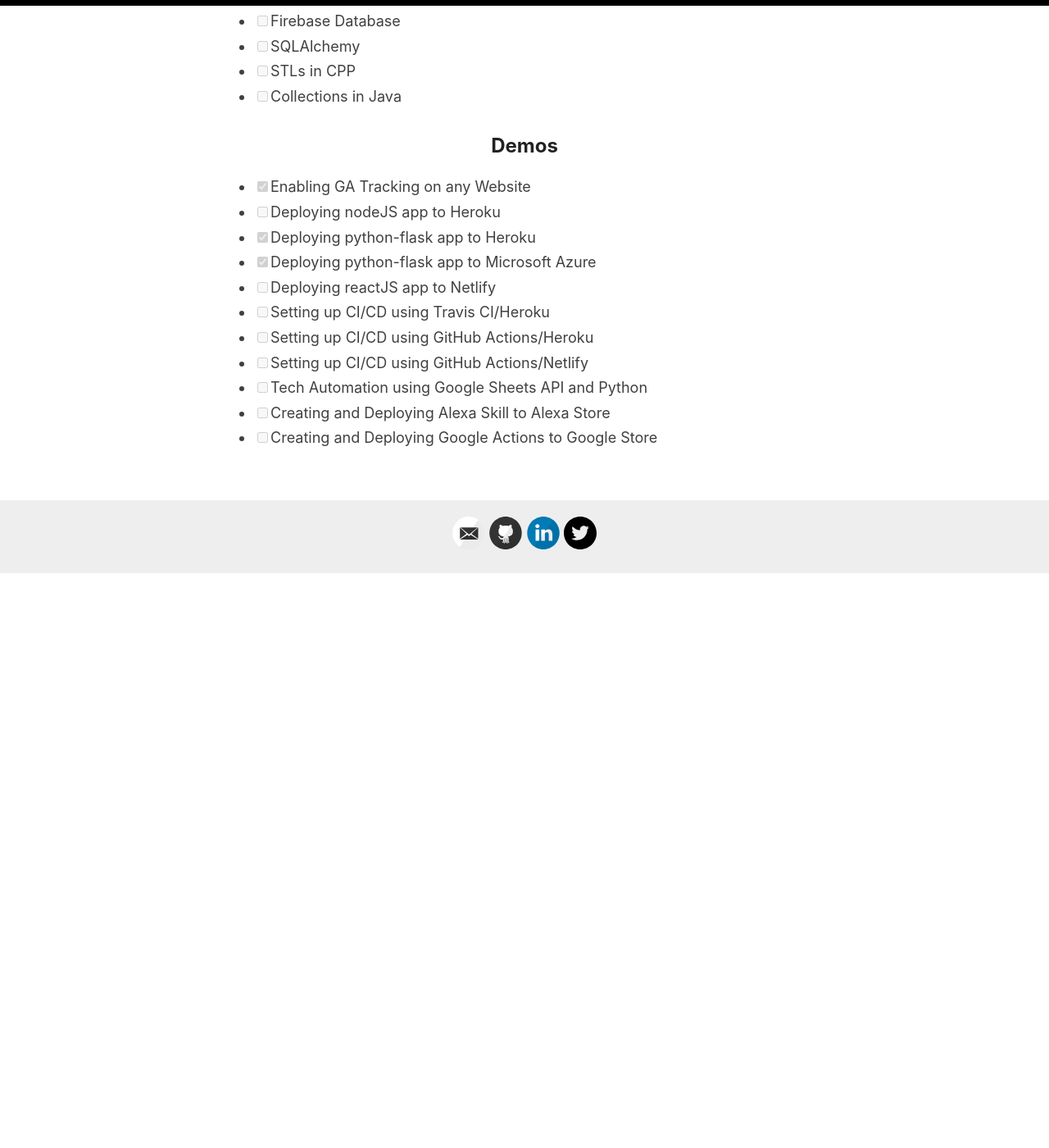
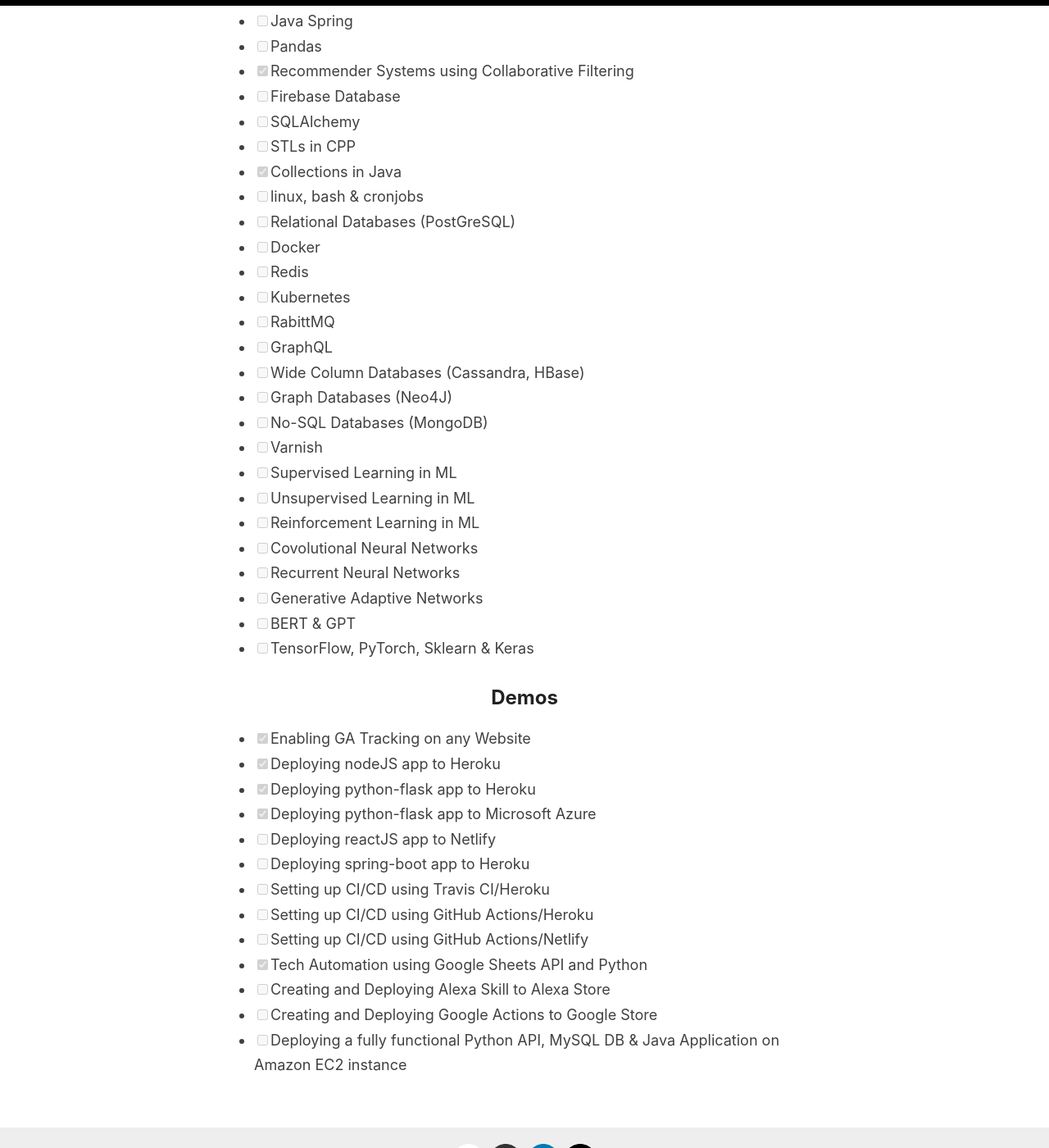
Before and after one commit to jaykay12/tech, a Jekyll site: the page built from _pages/about.md, in a window 1280 px wide and 1400 px high, scrolled down 1044 px. Shown: the whole window at 82% size. Built offline with Jekyll 4.4.1, drawn with Linux system fonts in a browser that asks for light colours; before the commit the page ends 1744 px from its top, so only the background shows below that; some of the changed text lies outside the part shown.

Commit message:
Initiated WebRTC, Added info about servers

```diff
--- a/_pages/about.md
+++ b/_pages/about.md
@@ -9,7 +9,8 @@
 ## Short Tutorials
 
 - [ ] JavaScript
-- [ ] Core Java
+- [x] Core Java
+- [x] Advanced Java
 - [ ] CPP
 - [ ] Python
 - [ ] MySQL
@@ -19,8 +20,10 @@
 - [ ] WebRTC
 - [ ] Test-driven development in JS using ChaiJS and mochaJS
 - [ ] Test-driven development in Python using unittest
-- [ ] WebPacks(NPM,Yarn,Babel)
-- [ ] REST APIs
+- [ ] Test-driven development in Java using JUnit
+- [ ] WebPacks in JavaScript (NPM, Yarn, Babel)
+- [ ] Build tools in Java (Maven, Gradle)
+- [x] REST APIs
 - [ ] nodeJS
 - [ ] WebSockets
 - [ ] Microservices
@@ -29,25 +32,46 @@
 - [ ] reactJS (React Hooks)
 - [ ] Apache SolR
 - [x] OAuth
-- [ ] Spring Boot
+- [x] Spring Boot
 - [ ] Java Spring
 - [ ] Pandas
-- [ ] Recommender Systems using Collaborative Filtering
+- [x] Recommender Systems using Collaborative Filtering
 - [ ] Firebase Database
 - [ ] SQLAlchemy
 - [ ] STLs in CPP
-- [ ] Collections in Java
+- [x] Collections in Java
+- [ ] linux, bash & cronjobs
+- [ ] Relational Databases (PostGreSQL)
+- [ ] Docker
+- [ ] Redis
+- [ ] Kubernetes
+- [ ] RabittMQ
+- [ ] GraphQL
+- [ ] Wide Column Databases (Cassandra, HBase)
+- [ ] Graph Databases (Neo4J)
+- [ ] No-SQL Databases (MongoDB)
+- [ ] Varnish
+- [ ] Supervised Learning in ML
+- [ ] Unsupervised Learning in ML
+- [ ] Reinforcement Learning in ML
+- [ ] Covolutional Neural Networks
+- [ ] Recurrent Neural Networks
+- [ ] Generative Adaptive Networks
+- [ ] BERT & GPT
+- [ ] TensorFlow, PyTorch, Sklearn & Keras
 
 ## Demos
 
 - [x] Enabling GA Tracking on any Website
-- [ ] Deploying nodeJS app to Heroku
+- [x] Deploying nodeJS app to Heroku
 - [x] Deploying python-flask app to Heroku
 - [x] Deploying python-flask app to Microsoft Azure
 - [ ] Deploying reactJS app to Netlify
+- [ ] Deploying spring-boot app to Heroku
 - [ ] Setting up CI/CD using Travis CI/Heroku
 - [ ] Setting up CI/CD using GitHub Actions/Heroku
 - [ ] Setting up CI/CD using GitHub Actions/Netlify
-- [ ] Tech Automation using Google Sheets API and Python
+- [x] Tech Automation using Google Sheets API and Python
 - [ ] Creating and Deploying Alexa Skill to Alexa Store
 - [ ] Creating and Deploying Google Actions to Google Store
+- [ ] Deploying a fully functional Python API, MySQL DB & Java Application on Amazon EC2 instance
```
Also changed, not shown: _posts/2020-7-15-webrtc.md (deleted, +0 -7 lines), _posts/2020-9-18-webrtc.md (added, +174 -0 lines).
